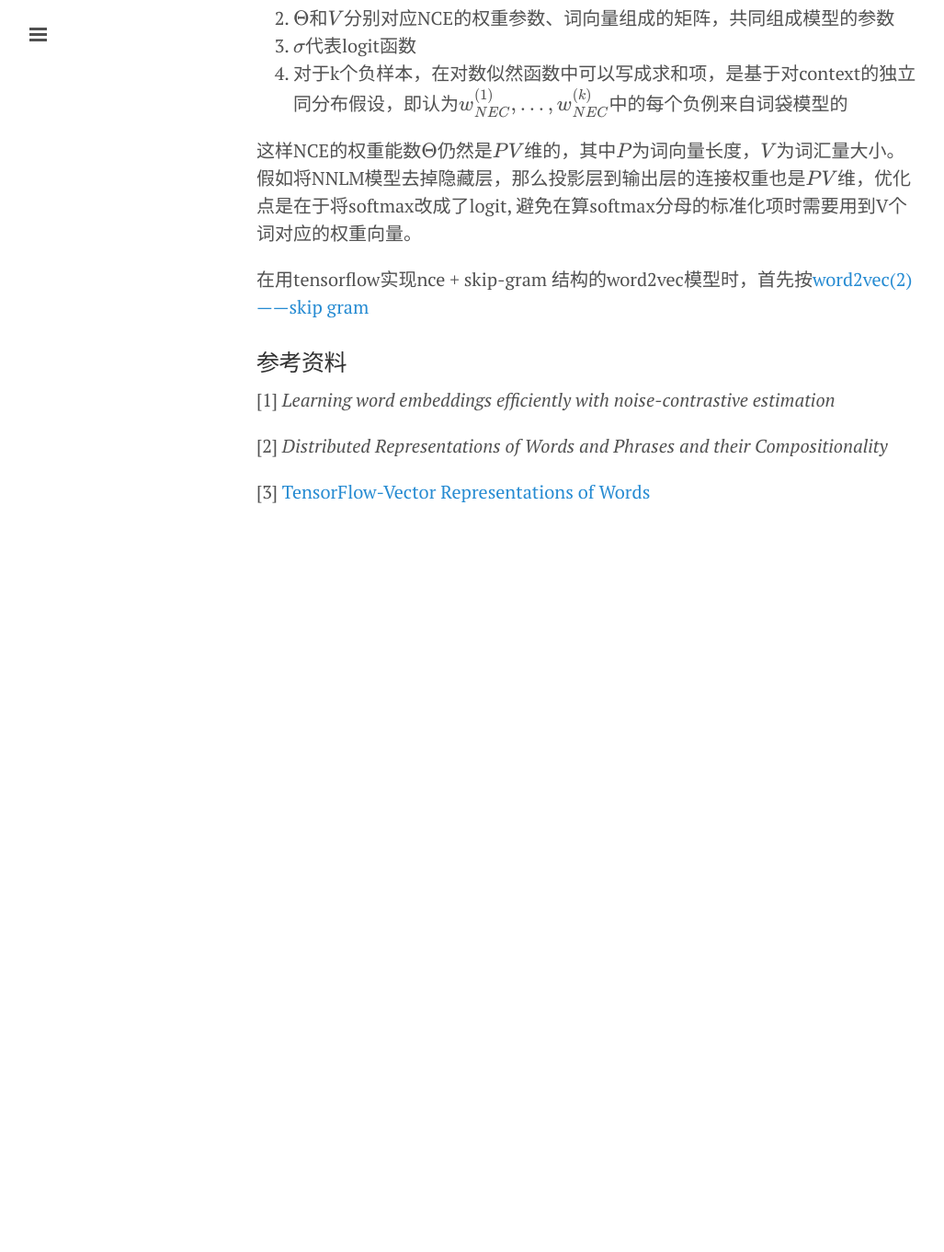
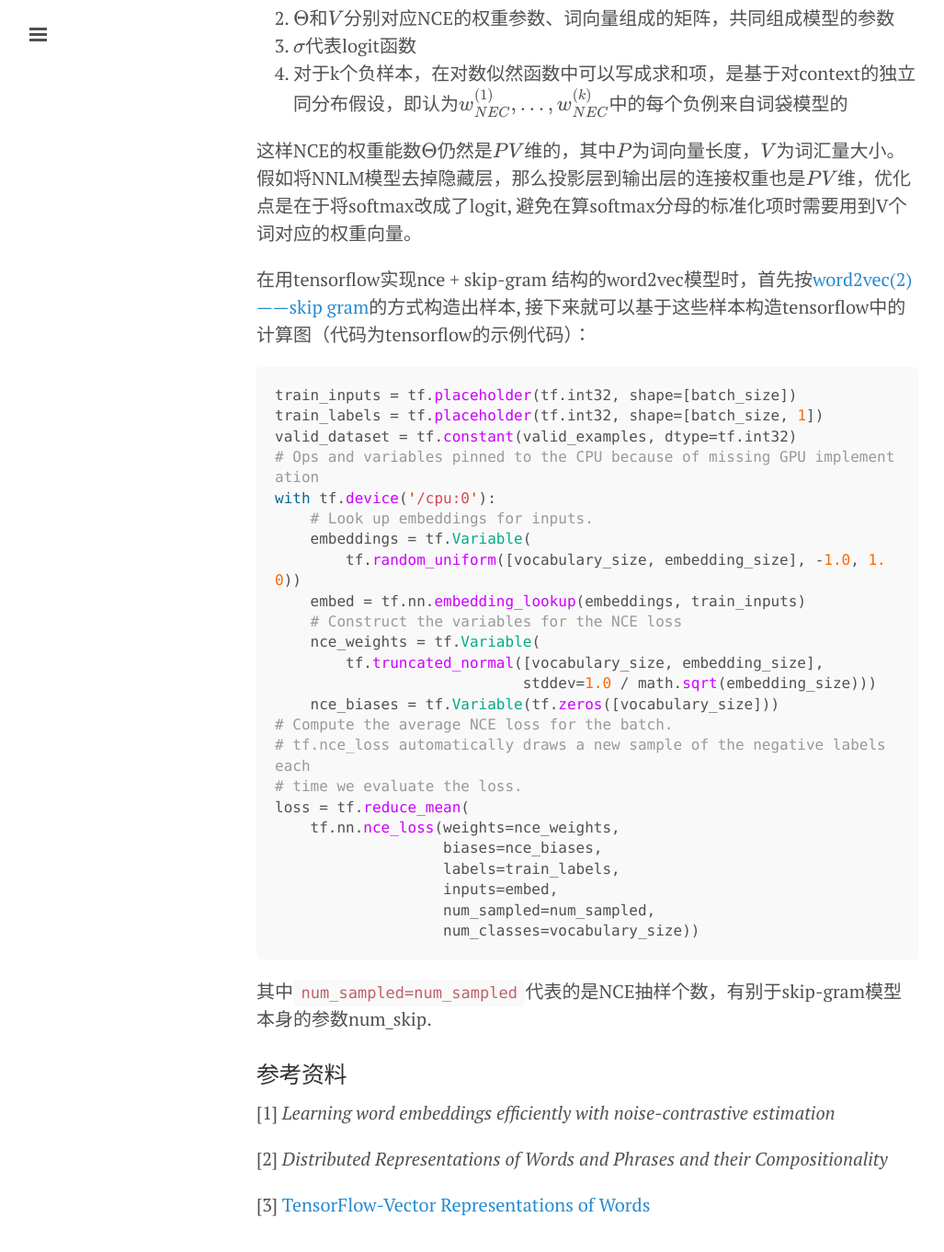
Before and after one commit to nomadcube/nomadcube.github.io, a Jekyll site: the page built from _posts/2017-03-30-word2vec(4)——nce及tensorflow实现.md, in a window 1280 px wide and 1400 px high, scrolled down 976 px. Shown: the top 1361 px of the window at 92% size, without its empty margins (1-1028 px from the left). Built offline with Jekyll 4.4.1, drawn with Linux system fonts in a browser that asks for light colours; formulas are drawn with MathJax 3; comment, search, counter and statistics services are not loaded; before the commit the page ends 1606 px from its top, so only the background shows below that.

Commit message:
新文章

````diff
--- a/_posts/2017-03-30-word2vec(4)——nce及tensorflow实现.md
+++ b/_posts/2017-03-30-word2vec(4)——nce及tensorflow实现.md
@@ -27,8 +27,36 @@ $$LogLikelihood(w_O, w_{NEC}^{(1)}, ..., w_{NEC}^{(k)}, w_I; \Theta, U) = log \s
 
 这样NCE的权重能数$$\Theta$$仍然是$$PV$$维的，其中$$P$$为词向量长度，$$V$$为词汇量大小。假如将NNLM模型去掉隐藏层，那么投影层到输出层的连接权重也是$$PV$$维，优化点是在于将softmax改成了logit, 避免在算softmax分母的标准化项时需要用到V个词对应的权重向量。
 
-在用tensorflow实现nce + skip-gram 结构的word2vec模型时，首先按[word2vec(2)——skip gram](https://nomadcube.github.io/2017/04/10/word2vec(2)-skip-gram/)
+在用tensorflow实现nce + skip-gram 结构的word2vec模型时，首先按[word2vec(2)——skip gram](https://nomadcube.github.io/2017/04/10/word2vec(2)-skip-gram/)的方式构造出样本, 接下来就可以基于这些样本构造tensorflow中的计算图（代码为tensorflow的示例代码）：
 
+```python
+train_inputs = tf.placeholder(tf.int32, shape=[batch_size])
+train_labels = tf.placeholder(tf.int32, shape=[batch_size, 1])
+valid_dataset = tf.constant(valid_examples, dtype=tf.int32)
+# Ops and variables pinned to the CPU because of missing GPU implementation
+with tf.device('/cpu:0'):
+    # Look up embeddings for inputs.
+    embeddings = tf.Variable(
+        tf.random_uniform([vocabulary_size, embedding_size], -1.0, 1.0))
+    embed = tf.nn.embedding_lookup(embeddings, train_inputs)
+    # Construct the variables for the NCE loss
+    nce_weights = tf.Variable(
+        tf.truncated_normal([vocabulary_size, embedding_size],
+                            stddev=1.0 / math.sqrt(embedding_size)))
+    nce_biases = tf.Variable(tf.zeros([vocabulary_size]))
+# Compute the average NCE loss for the batch.
+# tf.nce_loss automatically draws a new sample of the negative labels each
+# time we evaluate the loss.
+loss = tf.reduce_mean(
+    tf.nn.nce_loss(weights=nce_weights,
+                   biases=nce_biases,
+                   labels=train_labels,
+                   inputs=embed,
+                   num_sampled=num_sampled,
+                   num_classes=vocabulary_size))
+```
+
+其中```num_sampled=num_sampled```代表的是NCE抽样个数，有别于skip-gram模型本身的参数num_skip.
 
 ### 参考资料
 [1] *Learning word embeddings efficiently with noise-contrastive estimation*
````
